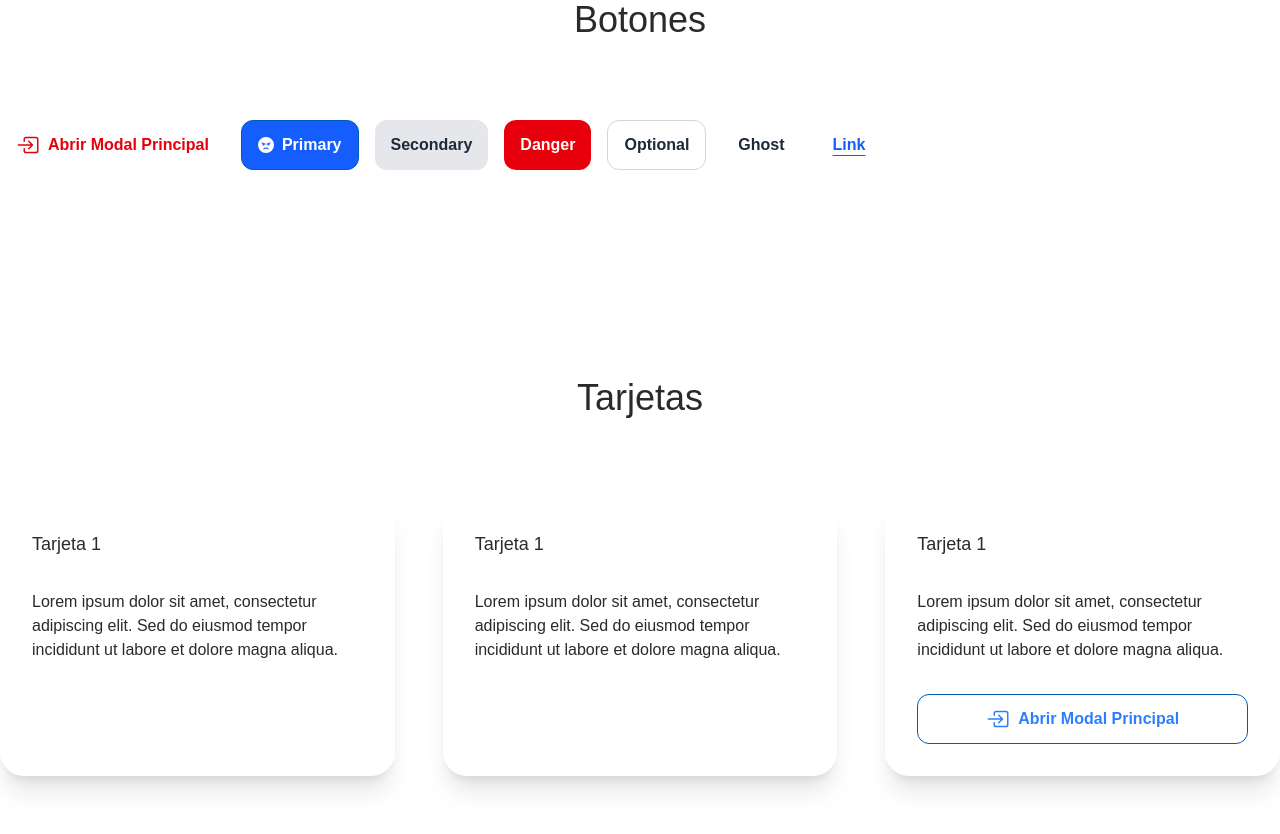
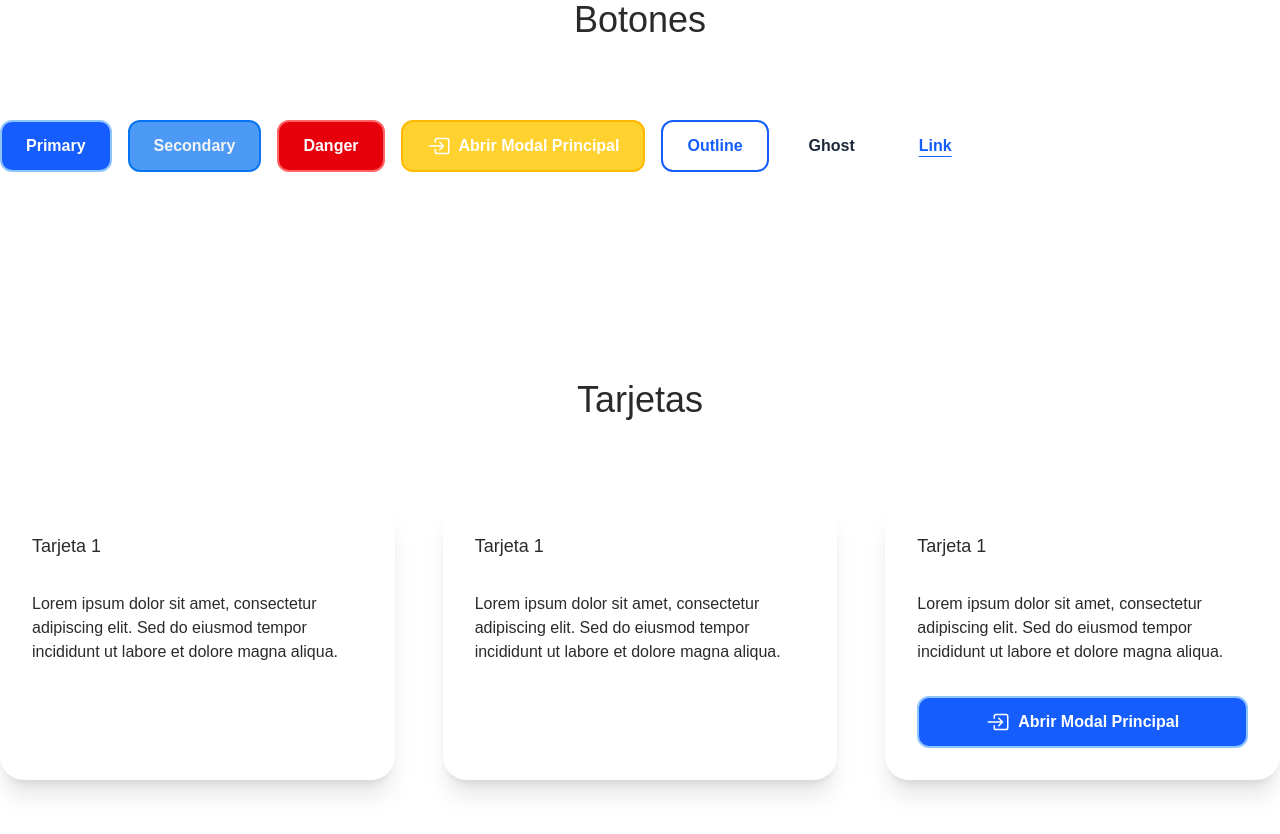
Before and after one commit to dspwebstudiomx/dashboard_next, a Next.js app: page /guia-estilos in a window 1280 px wide. Shown: the part 1860-2694 px from the top of the page. Built offline with nearby package versions, Linux system fonts and the light colour scheme.

Commit message:
UI: Actualizar estilos y variantes del componente Button, y ajustar su uso en el componente CardsDemo

```diff
--- a/src/components/Button/Button.tsx
+++ b/src/components/Button/Button.tsx
@@ -30,35 +30,37 @@ interface ButtonProps extends React.ButtonHTMLAttributes<HTMLButtonElement> {
 	icon?: React.ReactNode; // Nuevo prop opcional para ícono
 }
 
-const baseStyles = "px-4 py-3 rounded-xl font-semibold transition-color";
+const baseStyles = "px-6 py-3 rounded-xl font-semibold transition-color";
 
 const variants = {
-	primary:
-		"bg-blue-600 text-white hover:bg-blue-700 focus:ring-blue-500 border-1 border-primary-dark dark:border-primary-light",
+	active: "bg-blue-700 text-white shadow-inner",
+	block:
+		"w-full text-center bg-blue-600 text-white hover:bg-blue-700 focus:ring-blue-500",
+	danger:
+		"bg-red-600 text-white hover:bg-red-700 focus:ring-red-500 border-2 border-red-400 dark:border-red-300",
+	disabled:
+		"bg-gray-300 text-gray-500 cursor-not-allowed opacity-50 pointer-events-none",
+	flat: "bg-transparent text-gray-800 hover:bg-gray-100 focus:ring-gray-400",
+	ghost: "text-gray-800 hover:bg-gray-100 focus:ring-gray-400",
+	icon: "flex items-center justify-center p-2 text-blue-600",
+	large: "px-6 py-3 text-lg",
+	link: "text-blue-600 hover:text-blue-700 focus:ring-blue-500 underline underline-offset-5 underline-blue-600",
+	loading: "bg-gray-400 text-white cursor-wait opacity-75 pointer-events-none",
 	normal:
 		"text-blue-500 hover:bg-blue-700 focus:ring-blue-500 border-1 border-primary-dark dark:border-primary-light",
-	secondary: "bg-gray-200 text-gray-800 hover:bg-gray-300 focus:ring-gray-400",
-	danger: "bg-red-600 text-white hover:bg-red-700 focus:ring-red-500",
-	outline:
-		"border border-gray-300 text-gray-800 hover:bg-gray-100 focus:ring-gray-400 dark:border-gray-300 dark:text-gray-300 dark:hover:bg-gray-700",
-	ghost: "text-gray-800 hover:bg-gray-100 focus:ring-gray-400",
-	link: "text-blue-600 hover:text-blue-700 focus:ring-blue-500 underline underline-offset-5 underline-blue-600",
-	disabled:
-		"bg-gray-300 text-gray-500 cursor-not-allowed opacity-50 pointer-events-none",
-	active: "bg-blue-700 text-white shadow-inner",
-	loading: "bg-gray-400 text-white cursor-wait opacity-75 pointer-events-none",
-	icon: "flex items-center justify-center p-2 text-blue-600",
-	warning: "flex items-center justify-center p-2 text-red-600",
+	outline: "border-2 border-blue-600 text-blue-600 hover:bg-blue-100",
+	pill: "rounded-full px-6 py-2",
+	primary:
+		"bg-blue-600 text-white hover:bg-blue-700 focus:ring-blue-500 border-2 border-blue-300",
+	rounded: "rounded-full",
+	secondary:
+		"bg-primary/70 text-gray-100 border-2 border-primary/90 hover:bg-primary/80 focus:ring-primary/80",
+	shadow: "shadow-md hover:shadow-lg focus:shadow-lg",
+	small: "px-2 py-1 text-sm",
+	square: "rounded-none",
 	text: "text-gray-800 hover:text-gray-900 focus:ring-gray-400",
-	block:
-		"w-full text-center bg-blue-600 text-white hover:bg-blue-700 focus:ring-blue-500",
-	small: "px-2 py-1 text-sm",
-	large: "px-6 py-3 text-lg",
-	rounded: "rounded-full",
-	square: "rounded-none",
-	pill: "rounded-full px-6 py-2",
-	shadow: "shadow-md hover:shadow-lg focus:shadow-lg",
-	flat: "bg-transparent text-gray-800 hover:bg-gray-100 focus:ring-gray-400",
+	warning:
+		"flex items-center justify-center p-2 text-white border-2 border-amber-400 bg-amber-300 hover:bg-amber-500 focus:ring-red-500",
 };
 
 const types: Record<string, "button" | "submit" | "reset"> = {
--- a/src/components/ButtonDemo.tsx
+++ b/src/components/ButtonDemo.tsx
@@ -1,6 +1,5 @@
 import Button from "@/components/Button/Button";
 import HandleModalComponent from "@/components/Modal/HandleModalComponent";
-import { FaFaceAngry } from "react-icons/fa6";
 import { IoEnterOutline } from "react-icons/io5";
 import Paragraph from "./Paragraph/Paragraph";
 import H2 from "./Title/H2";
@@ -10,6 +9,9 @@ export default function ButtonDemo() {
 		<div className="flex flex-col  gap-20 w-full max-w-screen-xl my-32">
 			<H2 align="center">Botones</H2>
 			<div className="flex gap-4 flex-wrap">
+				<Button text="Primary" variant="primary" type="button" icon={""} />
+				<Button text="Secondary" variant="secondary" type="button" />
+				<Button text="Danger" variant="danger" type="button" />
 				<HandleModalComponent
 					icon={<IoEnterOutline className="text-2xl" />}
 					type={"button"}
@@ -45,16 +47,7 @@ export default function ButtonDemo() {
 						</HandleModalComponent>
 					</div>
 				</HandleModalComponent>
-				<Button
-					text="Primary"
-					variant="primary"
-					type="button"
-					icon={<FaFaceAngry />}
-				/>
-
-				<Button text="Secondary" variant="secondary" type="button" />
-				<Button text="Danger" variant="danger" type="button" />
-				<Button text="Optional" variant="outline" type="button" />
+				<Button text="Outline" variant="outline" type="button" />
 				<Button text="Ghost" variant="ghost" type="button" />
 				<Button text="Link" variant="link" type="button" />
 			</div>
--- a/src/components/CardsDemo.tsx
+++ b/src/components/CardsDemo.tsx
@@ -36,7 +36,7 @@ const CardsDemo = () => {
 						type={"button"}
 						text={"Abrir Modal Principal"}
 						modalTitle={"Modal Principal"}
-						variant={"normal"}>
+						variant={"primary"}>
 						<Paragraph align="justify">
 							Lorem ipsum dolor sit amet consectetur adipisicing elit. Dolore
 							nulla reiciendis, commodi adipisci, facilis consequatur aliquid
@@ -56,9 +56,9 @@ const CardsDemo = () => {
 							<HandleModalComponent
 								icon={<IoEnterOutline className="text-2xl" />}
 								type={"button"}
-								text={""}
+								text={"Abrir Modal Anidado"}
 								modalTitle={"Modal Anidado"}
-								variant="outline">
+								variant="primary">
 								<div>
 									Este es un modal anidado dentro del modal principal. Puedes
 									agregar más contenido aquí.
```
